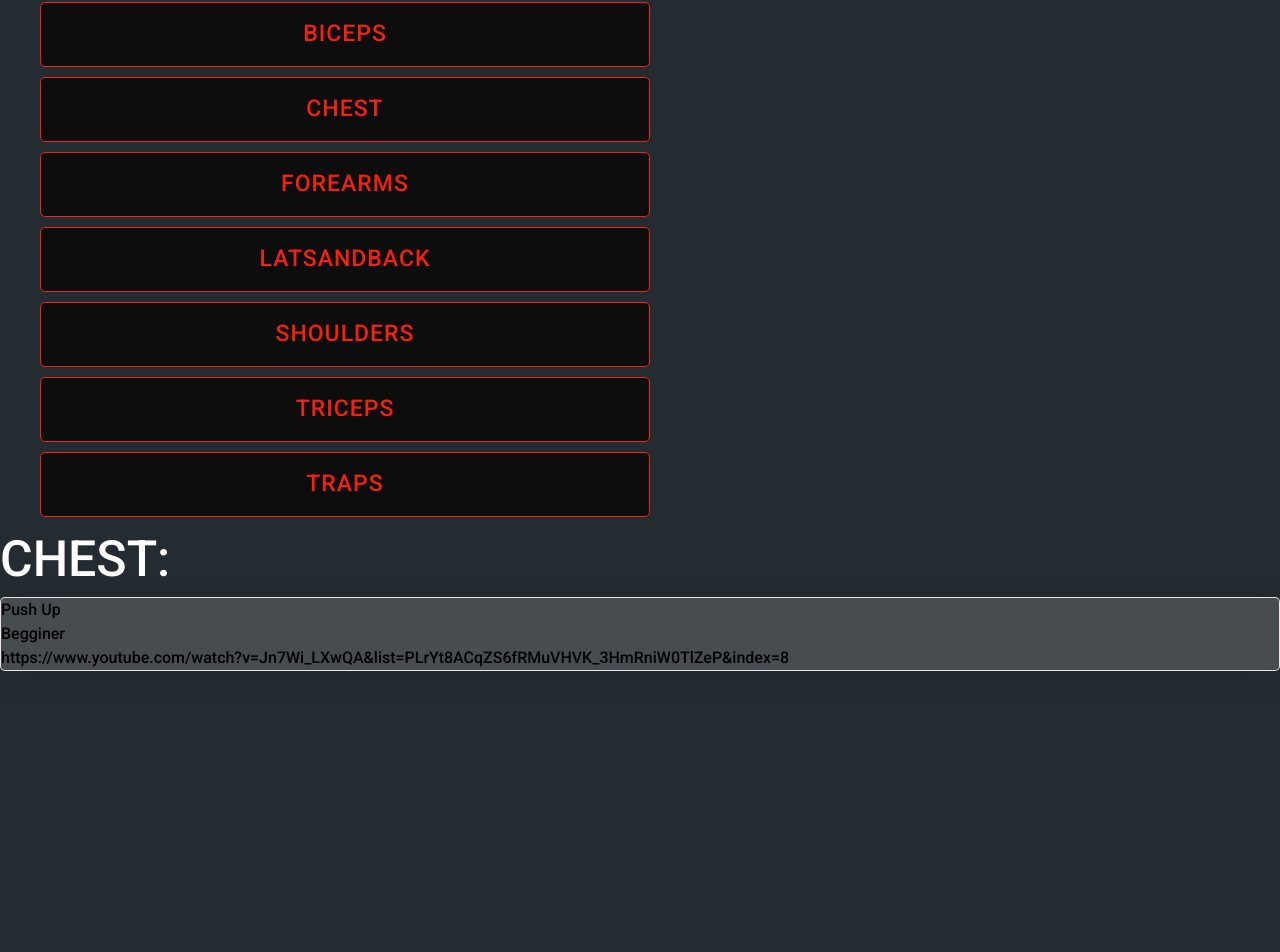
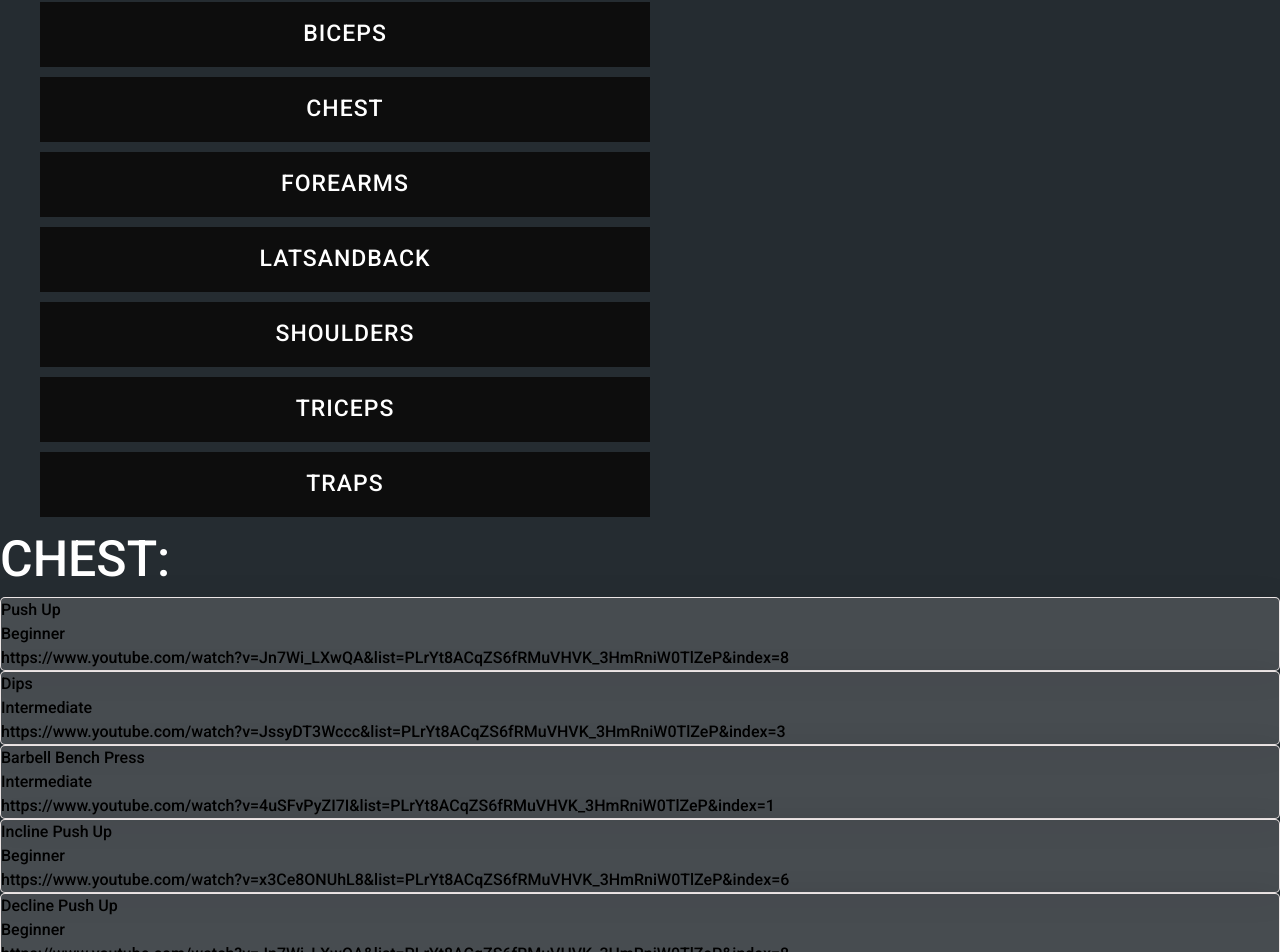
Before and after one commit to GOKUL-A-N/FitEx, a React (Vite) app: page /UpperBody/chest in a window 1280 px wide. Shown: the part 371-1323 px from the top of the page. Before the commit the page ends 1042 px from the top, so only its background shows below. Built offline with nearby package versions, Linux system fonts and the light colour scheme.

Commit message:
Updated exercises in constant page

```diff
--- a/src/constants/index.js
+++ b/src/constants/index.js
@@ -3,7 +3,362 @@ export const chest=[
   {
     title:"Push Up ",
     id:"1",
-    difficulty:"Begginer",
+    difficulty:"Beginner",
+    link:"https://www.youtube.com/watch?v=Jn7Wi_LXwQA&list=PLrYt8ACqZS6fRMuVHVK_3HmRniW0TlZeP&index=8",
+  },
+  {
+    title:"Dips",
+    id:"2",
+    difficulty:"Intermediate",
+    link:"https://www.youtube.com/watch?v=JssyDT3Wccc&list=PLrYt8ACqZS6fRMuVHVK_3HmRniW0TlZeP&index=3",
+  },
+  {
+    title:"Barbell Bench Press",
+    id:"3",
+    difficulty:"Intermediate",
+    link:"https://www.youtube.com/watch?v=4uSFvPyZI7I&list=PLrYt8ACqZS6fRMuVHVK_3HmRniW0TlZeP&index=1",
+  },
+  {
+    title:"Incline Push Up",
+    id:"4",
+    difficulty:"Beginner",
+    link:"https://www.youtube.com/watch?v=x3Ce8ONUhL8&list=PLrYt8ACqZS6fRMuVHVK_3HmRniW0TlZeP&index=6",
+  },
+  {
+    title:"Decline Push Up",
+    id:"5",
+    difficulty:"Beginner",
     link:"https://www.youtube.com/watch?v=Jn7Wi_LXwQA&list=PLrYt8ACqZS6fRMuVHVK_3HmRniW0TlZeP&index=8",
   },
 ]
+
+
+export const abs=[
+  {
+    title:"Crunch",
+    id:"1",
+    difficulty:"Beginner",
+    link:"https://www.youtube.com/watch?v=NOq1MHw8dYo&list=PLrYt8ACqZS6eH3LHx0fnmn6_wa1ff8yFF",
+  },
+  {
+    title:"Hanging Knee Raises",
+    id:"2",
+    difficulty:"Beginner",
+    link:"https://www.youtube.com/watch?v=jOZpm-kMt7w&list=PLrYt8ACqZS6eH3LHx0fnmn6_wa1ff8yFF&index=2",
+  },
+  {
+    title:"Laying Leg Rises",
+    id:"3",
+    difficulty:"Intermediate",
+    link:"https://www.youtube.com/watch?v=9pZQ75l7Y00&list=PLrYt8ACqZS6eH3LHx0fnmn6_wa1ff8yFF&index=3",
+  },
+  {
+    title:"Abs Roller",
+    id:"4",
+    difficulty:"Intermediate",
+    link:"https://www.youtube.com/watch?v=0YgvBL6TtSU&list=PLrYt8ACqZS6eH3LHx0fnmn6_wa1ff8yFF&index=4",
+  },
+  {
+    title:"Plank",
+    id:"5",
+    difficulty:"Beginner",
+    link:"https://www.youtube.com/watch?v=w61ypSr15dc&list=PLrYt8ACqZS6dy-ARLAGWv0pgrvQrfNfUh&index=1",
+  },
+]
+
+export const shoulders=[
+  {
+    title:"Dumbbell Seated Overhead Press",
+    id:"1",
+    difficulty:"Beginner",
+    link:"https://www.youtube.com/watch?v=U8gFooqv0WU&list=PLrYt8ACqZS6dw81VLOQoUFKTfdmxu--ZI",
+  },
+  {
+    title:"Elevated Pike Press",
+    id:"2",
+    difficulty:"Intermediate",
+    link:"https://www.youtube.com/watch?v=xdV6RQ5N7ZU&list=PLrYt8ACqZS6dw81VLOQoUFKTfdmxu--ZI&index=5",
+  },
+  {
+    title:"Elevated Pike Shoulder Shrug ",
+    id:"3",
+    difficulty:"Beginner",
+    link:"https://www.youtube.com/watch?v=KXspE_HMHCg&list=PLrYt8ACqZS6dw81VLOQoUFKTfdmxu--ZI&index=4",
+  },
+  {
+    title:"Incline Dumbbell  Press",
+    id:"4",
+    difficulty:"Beginner",
+    link:"https://www.youtube.com/watch?v=1ChxmaTBQM0&list=PLrYt8ACqZS6fRMuVHVK_3HmRniW0TlZeP&index=2",
+  },
+  {
+    title:"Incline Barbell Bench Press",
+    id:"5",
+    difficulty:"Intermediate",
+    link:"https://www.youtube.com/watch?v=_aJHyS_JAaY&list=PLrYt8ACqZS6fRMuVHVK_3HmRniW0TlZeP&index=5",
+  },
+]
+
+export const biceps=[
+  {
+    title:"Barbell Curl",
+    id:"1",
+    difficulty:"Beginner",
+    link:"https://www.youtube.com/watch?v=htvWPy1umbE&list=PLrYt8ACqZS6cjtIJsOPt01czvo_FeCH5T",
+  },
+  {
+    title:"Dumbell Curl",
+    id:"2",
+    difficulty:"Beginner",
+    link:"https://www.youtube.com/watch?v=2TZqOG9zbMQ&list=PLrYt8ACqZS6cjtIJsOPt01czvo_FeCH5T&index=2",
+  },
+  {
+    title:"Chin Up ",
+    id:"3",
+    difficulty:"Beginner",
+    link:"https://www.youtube.com/watch?v=LzFyJRr7-QU&list=PLrYt8ACqZS6cjtIJsOPt01czvo_FeCH5T&index=6",
+  },
+  {
+    title:"Hammer Curls",
+    id:"4",
+    difficulty:"Beginner",
+    link:"https://www.youtube.com/watch?v=lKK-ob3f8Qc&list=PLrYt8ACqZS6cjtIJsOPt01czvo_FeCH5T&index=3",
+  },
+  {
+    title:"Inverted Row",
+    id:"5",
+    difficulty:"Beginner",
+    link:"https://www.youtube.com/watch?v=EuT4-4OFySE&list=PLrYt8ACqZS6cjtIJsOPt01czvo_FeCH5T&index=5",
+  },
+]
+
+export const forearms=[
+  {
+    title:"Forearm Curls",
+    id:"1",
+    difficulty:"Beginner",
+    link:"https://www.youtube.com/watch?v=10j-FR2yywU&list=PLrYt8ACqZS6eMVrEy3w4dz1pPw0yVb2vZ",
+  },
+  {
+    title:"Inverted Row",
+    id:"2",
+    difficulty:"Beginner",
+    link:"https://www.youtube.com/watch?v=EuT4-4OFySE&list=PLrYt8ACqZS6cjtIJsOPt01czvo_FeCH5T&index=5",
+  },
+  {
+    title:"Chin Up ",
+    id:"3",
+    difficulty:"Beginner",
+    link:"https://www.youtube.com/watch?v=LzFyJRr7-QU&list=PLrYt8ACqZS6cjtIJsOPt01czvo_FeCH5T&index=6",
+  },
+]
+
+export const latsandback=[
+  {
+    title:"Chin Up",
+    id:"1",
+    difficulty:"Beginner",
+    link:"https://www.youtube.com/watch?v=LzFyJRr7-QU&list=PLrYt8ACqZS6cjtIJsOPt01czvo_FeCH5T&index=6",
+  },
+  {
+    title:"Pull Up",
+    id:"2",
+    difficulty:"Intermediate",
+    link:"https://www.youtube.com/watch?v=K1WVCykpJbE&list=PLrYt8ACqZS6dhVdZu0toY-RqFUK-zwJA7&index=3",
+  },
+  {
+    title:"Back Extension",
+    id:"3",
+    difficulty:"Beginner",
+    link:"https://www.youtube.com/watch?v=YJI77XgzCcI&list=PLrYt8ACqZS6cxK5qbSZ1NkYlQwpbfgPgS",
+  },
+  {
+    title:"Dead Lift",
+    id:"4",
+    difficulty:"Intermediate",
+    link:"https://www.youtube.com/watch?v=xNTS-CjAvKg&list=PLrYt8ACqZS6cxK5qbSZ1NkYlQwpbfgPgS&index=2",
+  },
+  {
+    title:"Neutral Grip Pulldown",
+    id:"5",
+    difficulty:"Beginner",
+    link:"https://www.youtube.com/watch?v=TkVvPRALzLo&list=PLrYt8ACqZS6cjlLtbsN9wLU-Ok5yWDUJT",
+  },
+]
+
+export const Triceps=[
+  {
+    title:"Seated Triceps Extension",
+    id:"1",
+    difficulty:"Beginner",
+    link:"https://www.youtube.com/watch?v=wpS_LIrD3Ic&list=PLrYt8ACqZS6dPvHs0urJvd0ED17VG1SMx&index=1",
+  },
+  {
+    title:"Cable Push Down",
+    id:"2",
+    difficulty:"Beginner",
+    link:"https://www.youtube.com/watch?v=_eb4RdNXS8Y&list=PLrYt8ACqZS6dPvHs0urJvd0ED17VG1SMx&index=2",
+  },
+  {
+    title:"Dips",
+    id:"3",
+    difficulty:"Intermediate",
+    link:"https://www.youtube.com/watch?v=JssyDT3Wccc&list=PLrYt8ACqZS6dPvHs0urJvd0ED17VG1SMx&index=4",
+  },
+  {
+    title:"Bench Dips",
+    id:"4",
+    difficulty:"Beginner",
+    link:"https://www.youtube.com/watch?v=b2nNWP5zfFs&list=PLrYt8ACqZS6dPvHs0urJvd0ED17VG1SMx&index=3",
+  },
+  {
+    title:"Diamond Push Up",
+    id:"5",
+    difficulty:"Beginner",
+    link:"https://www.youtube.com/watch?v=aIsJMMbnGHQ&list=PLrYt8ACqZS6dPvHs0urJvd0ED17VG1SMx&index=5"
+  },
+]
+
+export const Traps=[
+  {
+    title:"Seated Dumbbell Shrugs",
+    id:"1",
+    difficulty:"Beginner",
+    link:"https://www.youtube.com/watch?v=2mp7RQm74G0&list=PLrYt8ACqZS6fw9oDmwlPex9cIlvbREN1N",
+  },
+  {
+    title:"Standing Smith Machine Shrug",
+    id:"2",
+    difficulty:"Beginner",
+    link:"https://www.youtube.com/watch?v=jp4i0zEyoIU&list=PLrYt8ACqZS6fw9oDmwlPex9cIlvbREN1N&index=2",
+  },
+  {
+    title:"Dead Lift",
+    id:"3",
+    difficulty:"Intermediate",
+    link:"https://www.youtube.com/watch?v=xNTS-CjAvKg&list=PLrYt8ACqZS6cxK5qbSZ1NkYlQwpbfgPgS&index=2",
+  },
+  {
+    title:"Dumbbell Row",
+    id:"4",
+    difficulty:"Beginner",
+    link:"https://www.youtube.com/watch?v=QvJZNnUcbsQ&list=PLrYt8ACqZS6fw9oDmwlPex9cIlvbREN1N&index=5",
+  },
+]
+
+export const calf=[
+  {
+    title:"Standing Calf Raises",
+    id:"1",
+    difficulty:"Beginner",
+    link:"https://www.youtube.com/watch?v=b72ACO6hI04&list=PLrYt8ACqZS6fNH1a8Xeb1nb0Boq2_XTSx",
+  },
+  {
+    title:"Tip Toe Walk",
+    id:"2",
+    difficulty:"Beginner",
+    link:"https://www.youtube.com/watch?v=TrO8NF52Nio&list=PLrYt8ACqZS6fNH1a8Xeb1nb0Boq2_XTSx&index=3",
+  },
+  {
+    title:"Seated Calf Raises",
+    id:"3",
+    difficulty:"Beginner",
+    id:"3",
+    link:"https://www.youtube.com/watch?v=QCfQyNXEzS8&list=PLrYt8ACqZS6fNH1a8Xeb1nb0Boq2_XTSx&index=2",
+  },
+]
+
+
+export const glutes=[
+  {
+    title:"Glute Bridge",
+    id:"1",
+    difficulty:"Beginner",
+    link:"https://www.youtube.com/watch?v=rZhyINrwH1U&list=PLrYt8ACqZS6e9IqbufYDPBRpR-Vnj9JXF",
+  },
+  {
+    title:"Barbell Hip Thrust",
+    id:"2",
+    difficulty:"Intermediate",
+    link:"https://www.youtube.com/watch?v=H_0G6HjEh7g&list=PLrYt8ACqZS6e9IqbufYDPBRpR-Vnj9JXF&index=2",
+  },
+  {
+    title:"Squat Jumps",
+    id:"3",
+    difficulty:"Beginner",
+    link:"https://www.youtube.com/watch?v=VbJ1hWdpjJk&list=PLrYt8ACqZS6e9IqbufYDPBRpR-Vnj9JXF&index=5",
+  },
+  {
+    title:"Lunges",
+    id:"4",
+    difficulty:"Beginner",
+    link:"https://www.youtube.com/watch?v=zYQmub9i7ts&list=PLrYt8ACqZS6e9IqbufYDPBRpR-Vnj9JXF&index=4",
+  },
+  {
+    title:"Body Weight Squat",
+    id:"5",
+    difficulty:"Beginner",
+    link:"https://www.youtube.com/watch?v=BKU3FCkS3-k&list=PLrYt8ACqZS6e9IqbufYDPBRpR-Vnj9JXF&index=6",
+  },
+]
+
+
+export const hamstring=[
+  {
+    title:"Stiff Leg Deadlifts",
+    id:"1",
+    difficulty:"Beginner",
+    link:"https://www.youtube.com/watch?v=gSRvFyzg8To&list=PLrYt8ACqZS6cLFCOcZj_hweoJp9KKh-_a",
+  },
+  {
+    title:"Prone Hamstring Curl",
+    id:"2",
+    difficulty:"Beginner",
+    link:"https://www.youtube.com/watch?v=WrmAYxwqtsI&list=PLrYt8ACqZS6cLFCOcZj_hweoJp9KKh-_a&index=2",
+  },
+  {
+    title:"Squat",
+    id:"3",
+    difficulty:"Beginner",
+    link:"https://www.youtube.com/watch?v=FeJ1ZY6xMBc&list=PLrYt8ACqZS6cLFCOcZj_hweoJp9KKh-_a&index=3",
+  },
+  {
+    title:"Donkey Kicks",
+    id:"4",
+    difficulty:"Beginner",
+    link:"https://www.youtube.com/watch?v=hAURyHg_bSo&list=PLrYt8ACqZS6cLFCOcZj_hweoJp9KKh-_a&index=4",
+  },
+]
+
+export const quads=[
+  {
+    title:"Squat",
+    id:"1",
+    difficulty:"Beginner",
+    link:"https://www.youtube.com/watch?v=FeJ1ZY6xMBc&list=PLrYt8ACqZS6cLFCOcZj_hweoJp9KKh-_a&index=3",
+  },
+  {
+    title:"Leg Press",
+    id:"2",
+    difficulty:"Intermediate",
+    link:"https://www.youtube.com/watch?v=tKSrrAJLciU&list=PLrYt8ACqZS6e0ofuTFtwCKFRq0dXZ69XH&index=2",
+  },
+  {
+    title:"Leg Extension",
+    id:"3",
+    difficulty:"Beginner",
+    link:"https://www.youtube.com/watch?v=AuPGdqQ_RIs&list=PLrYt8ACqZS6e0ofuTFtwCKFRq0dXZ69XH&index=3",
+  },
+  {
+    title:"Squat Jumps",
+    id:"4",
+    difficulty:"Beginner",
+    link:"https://www.youtube.com/watch?v=VbJ1hWdpjJk&list=PLrYt8ACqZS6e9IqbufYDPBRpR-Vnj9JXF&index=5",
+  },
+  {
+    title:"Body Weight Squat",
+    id:"5",
+    difficulty:"Beginner",
+    link:"https://www.youtube.com/watch?v=BKU3FCkS3-k&list=PLrYt8ACqZS6e9IqbufYDPBRpR-Vnj9JXF&index=6",
+  },
+]
--- a/src/index.css
+++ b/src/index.css
@@ -81,9 +81,9 @@ body{
   font-size: 23px;
   font-weight: 500;
   letter-spacing: 1px;
-  border-radius: 5px;
+  border-radius: 0px;
   text-transform: uppercase;
-  border: 1px solid transparent;
+  border: 0px solid transparent;
   outline: none;
   cursor: pointer;
   background: #0d0d0d;
@@ -91,11 +91,11 @@ body{
   transition: 0.6s;
 }
 .Upper-button:first-child{
-  color: #f32112;
+  color: #fff;
   border-color: #f32112;
 }
 .Upper-button:last-child{
-  color: #f32112;
+  color: #fff;
   border-color: #f32112;
 }
 .Upper-button:before, .Upper-button:after{
--- a/src/pages/UpperBody.jsx
+++ b/src/pages/UpperBody.jsx
@@ -4,7 +4,7 @@ import {Link ,Outlet} from "react-router-dom";
 const UpperBody = () => {
   return (
     <div className=' overflow-auto'>
-      <div className='flex-1  justify-center items-center'>
+      <div className='flex-1  justify-center items-center '>
       <h1 className='p-[50px] text-center text-main ' >UPPER BODY WORKOUTS</h1>
         <div className='flex-1 flex flex-col justify-center items-center '>
 
```
